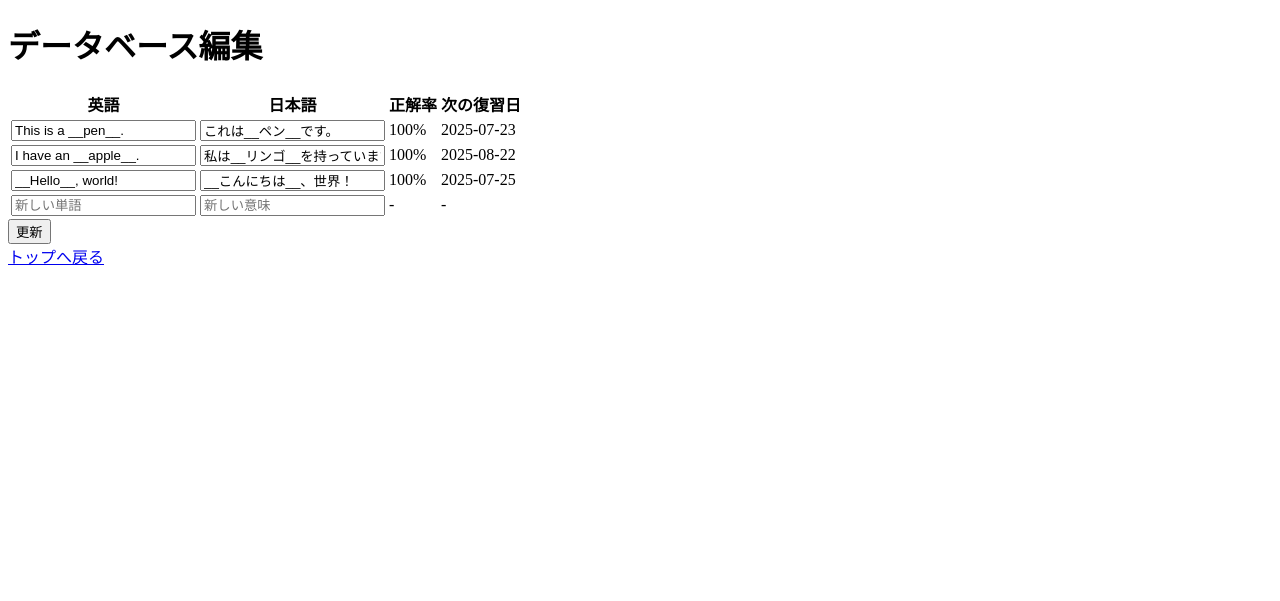
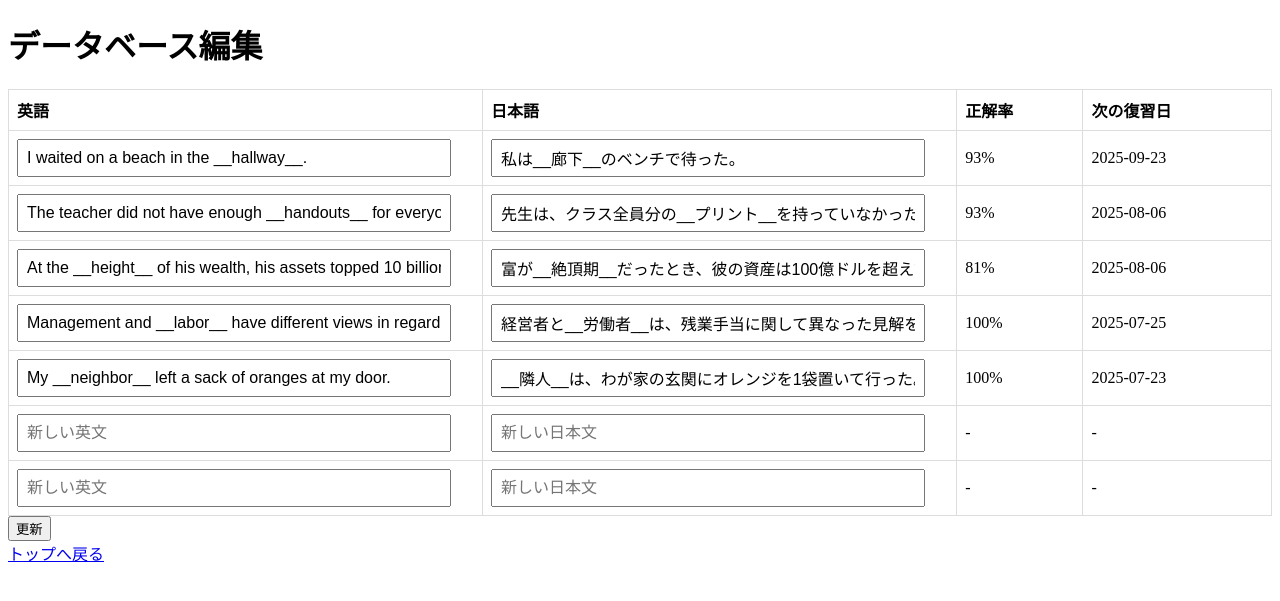
Before and after one commit to taka-ike/flashcard, a Flask app: page /edit in a window 1280 px wide. Shown: the top 601 px of the page. Run offline with Flask 3, Linux system fonts and the light colour scheme.

Commit message:
利便だよ

```diff
--- a/app.py
+++ b/app.py
@@ -1,4 +1,4 @@
-from flask import Flask, render_template, request, redirect, url_for, flash
+from flask import Flask, render_template, request, redirect, url_for, flash, session
 import csv
 import random
 import re
@@ -12,7 +12,31 @@ WORDS_CSV_FILE = 'data/words.csv'
 PROGRESS_CSV_FILE = 'data/user_progress.csv'
 SPACED_REPETITION_INTERVALS = [1, 2, 4, 8, 16, 32, 64] # 日
 
+# AIによる選択肢生成を有効にするか
+USE_AI_FOR_CHOICES = True # True にするとAI生成を試みますが、現状はダミー関数です
+
 # --- データ処理 ---
+
+def generate_ai_choices(correct_answer, all_possible_answers, num_choices=4):
+    """AIが生成したかのような不正解の選択肢をシミュレートするダミー関数"""
+    incorrect_choices = []
+    # 正解以外の選択肢をフィルタリング
+    other_answers = [ans for ans in all_possible_answers if ans != correct_answer and ans is not None]
+
+    # ここにAIによる選択肢生成ロジックをシミュレートするコードを追加
+    # 例: 似たような単語、同じ品詞の単語、ランダムな単語など
+    # 今回はシンプルに、ランダムに選択肢を選びます
+
+    if len(other_answers) > 0:
+        # 可能な限り、他の正解以外の選択肢から選ぶ
+        incorrect_choices = random.sample(other_answers, min(num_choices, len(other_answers)))
+
+    # 選択肢が足りない場合はNoneで埋めるか、空のままにする
+    while len(incorrect_choices) < num_choices:
+        incorrect_choices.append(None) # または適切なダミー値
+
+    return [choice for choice in incorrect_choices if choice is not None]
+
 
 def parse_sentence(sentence):
     match = re.search(r'__(.*?)__', sentence)
@@ -110,17 +134,7 @@ def write_meanings(meanings):
 
 # --- クイズロジック ---
 
-def get_quiz_word(all_data, mode):
-    today = datetime.now().date()
-    if mode == 'review':
-        review_words = [w for w in all_data if datetime.strptime(w['next_review_date'], '%Y-%m-%d').date() <= today]
-        return random.choice(review_words) if review_words else None
-    elif mode == 'difficult':
-        # 正解率が50%未満、または5回以上間違えている単語を抽出
-        difficult_words = [w for w in all_data if w['accuracy'] < 0.5 or w['total_incorrect'] >= 5]
-        return random.choice(difficult_words) if difficult_words else None
-    else:
-        return random.choice(all_data) if all_data else None
+
 
 # --- Flaskルート ---
 
@@ -131,26 +145,61 @@ def index():
 @app.route('/quiz')
 def quiz():
     mode = request.args.get('mode', 'random')
-    all_data = get_all_data()
-    if not all_data:
-        flash('単語が登録されていません。データベースを編集してください。')
-        return redirect(url_for('edit_db'))
+    quiz_type = request.args.get('quiz_type', 'en_to_jp')
 
-    word_data = get_quiz_word(all_data, mode)
-    if not word_data:
-        flash(f'{mode.capitalize()}モードで出題できる問題がありません。')
-        return redirect(url_for('index'))
+    if 'quiz_questions' not in session or not session['quiz_questions']:
+        all_data = get_all_data()
+        if not all_data:
+            flash('単語が登録されていません。データベースを編集してください。')
+            return redirect(url_for('edit_db'))
 
-    quiz_type = request.args.get('quiz_type', 'en_to_jp') # 新しいパラメータ
+        # フィルタリングロジックはそのまま
+        if mode == 'review':
+            today = datetime.now().date()
+            filtered_data = [w for w in all_data if datetime.strptime(w['next_review_date'], '%Y-%m-%d').date() <= today]
+        elif mode == 'difficult':
+            filtered_data = [w for w in all_data if w['accuracy'] < 0.5 or w['total_incorrect'] >= 5]
+        else: # random
+            filtered_data = all_data
+
+        if not filtered_data:
+            flash(f'{mode.capitalize()}モードで出題できる問題がありません。')
+            return redirect(url_for('index'))
+
+        session['quiz_questions'] = random.sample(filtered_data, len(filtered_data)) # シャッフルしてセッションに保存
+        session['current_question_index'] = 0
+        session['total_questions'] = len(session['quiz_questions'])
+        session['quiz_mode'] = mode # セッションにモードを保存
+        session['quiz_type'] = quiz_type # セッションにクイズタイプを保存
+        session['session_results'] = [] # 今のセッションでの結果を保存
+
+    if session['current_question_index'] >= session['total_questions']:
+        # すべての問題が終了したらサマリーページへリダイレクト
+        total_answered = len(session['session_results'])
+        correct_count = sum(1 for _, is_correct in session['session_results'] if is_correct)
+        accuracy = (correct_count / total_answered * 100) if total_answered > 0 else 0
+
+        incorrect_questions_data = [q_data for q_data, is_correct in session['session_results'] if not is_correct]
+        session['last_incorrect_questions'] = incorrect_questions_data # セッションに保存
+
+        # セッションをクリア
+        session.pop('quiz_questions', None)
+        session.pop('current_question_index', None)
+        session.pop('total_questions', None)
+        session.pop('quiz_mode', None)
+        session.pop('quiz_type', None)
+        session.pop('incorrect_questions', None) # 以前の不正解リストもクリア
+        session.pop('session_results', None)
+
+        return redirect(url_for('quiz_summary', accuracy=f'{accuracy:.2f}', incorrect_count=len(incorrect_questions_data)))
+
+    word_data = session['quiz_questions'][session['current_question_index']]
 
     # --- 問題と選択肢の準備 ---
     question = ""
     correct_answer = ""
-    choices = []
     all_answers = []
 
-    # word_dataから必要な情報を抽出
-    # parse_sentenceはget_all_dataで既に実行済みなので、word_dataから直接取得
     eng_full = word_data['english_full']
     jap_full = word_data['japanese_full']
     eng_underlined = word_data['english_underlined']
@@ -160,27 +209,37 @@ def quiz():
     eng_word = word_data['english_word']
     jap_word = word_data['japanese_word']
 
+    # all_dataを再度取得して、選択肢生成に使う
+    all_data_for_choices = get_all_data()
+
     if quiz_type == 'en_to_jp':
         question = eng_underlined
         correct_answer = jap_word
-        all_answers = [w['japanese_word'] for w in all_data if w['japanese_word'] is not None]
+        all_answers = [w['japanese_word'] for w in all_data_for_choices if w['japanese_word'] is not None]
     elif quiz_type == 'jp_to_en':
         question = jap_underlined
         correct_answer = eng_word
-        all_answers = [w['english_word'] for w in all_data if w['english_word'] is not None]
+        all_answers = [w['english_word'] for w in all_data_for_choices if w['english_word'] is not None]
     elif quiz_type == 'fill_en':
         question = eng_blank
         correct_answer = eng_word
-        all_answers = [w['english_word'] for w in all_data if w['english_word'] is not None]
+        all_answers = [w['english_word'] for w in all_data_for_choices if w['english_word'] is not None]
     elif quiz_type == 'fill_jp':
         question = jap_blank
         correct_answer = jap_word
-        all_answers = [w['japanese_word'] for w in all_data if w['japanese_word'] is not None]
+        all_answers = [w['japanese_word'] for w in all_data_for_choices if w['japanese_word'] is not None]
 
-    # 選択肢を生成
     choices = generate_choices(all_answers, correct_answer)
 
-    return render_template('quiz.html', question=question, choices=choices, mode=mode, quiz_type=quiz_type, word=word_data, correct_answer=correct_answer)
+    return render_template('quiz.html',
+                           question=question,
+                           choices=choices,
+                           mode=session['quiz_mode'],
+                           quiz_type=session['quiz_type'],
+                           word=word_data,
+                           correct_answer=correct_answer,
+                           current_question_index=session['current_question_index'] + 1, # 1から始まるように
+                           total_questions=session['total_questions'])
 
 def generate_choices(all_answers, correct_answer):
     """正解１つ、不正解４つの選択肢を生成する"""
@@ -211,40 +270,86 @@ def answer():
             target_word['correct_streak'] += 1
             interval_days = SPACED_REPETITION_INTERVALS[min(target_word['correct_streak'], len(SPACED_REPETITION_INTERVALS) - 1)]
             target_word['next_review_date'] = (datetime.now() + timedelta(days=interval_days)).strftime('%Y-%m-%d')
+            flash('正解！', 'success')
         else:
             target_word['total_incorrect'] += 1
             target_word['correct_streak'] = 0
             target_word['next_review_date'] = (datetime.now() + timedelta(days=1)).strftime('%Y-%m-%d')
+            flash(f'不正解... 正解は {correct_answer} でした。', 'error')
+            if 'incorrect_questions' not in session:
+                session['incorrect_questions'] = []
+            session['incorrect_questions'].append(target_word) # 不正解だった問題をセッションに保存
+
         write_progress_data(all_data)
 
-    return render_template('answer.html', is_correct=is_correct, question=request.form['question'], correct_answer=correct_answer, mode=mode, quiz_type=quiz_type)
+    # セッション結果を記録
+    if 'session_results' not in session:
+        session['session_results'] = []
+    session['session_results'].append((target_word, is_correct))
+
+    session['current_question_index'] += 1
+    return redirect(url_for('quiz', mode=mode, quiz_type=quiz_type))
 
 @app.route('/meaning_quiz')
 def meaning_quiz():
     mode = request.args.get('mode', 'word_to_meaning')
-    meanings = get_meanings()
-    if not meanings:
-        flash('言葉の意味が登録されていません。データベースを編集してください。')
-        return redirect(url_for('edit_meanings'))
 
-    meaning_data = random.choice(meanings)
+    if 'meaning_quiz_questions' not in session or not session['meaning_quiz_questions']:
+        meanings = get_meanings()
+        if not meanings:
+            flash('言葉の意味が登録されていません。データベースを編集してください。')
+            return redirect(url_for('edit_meanings'))
+
+        session['meaning_quiz_questions'] = random.sample(meanings, len(meanings)) # シャッフルしてセッションに保存
+        session['current_meaning_question_index'] = 0
+        session['total_meaning_questions'] = len(session['meaning_quiz_questions'])
+        session['meaning_quiz_mode'] = mode # セッションにモードを保存
+
+    if session['current_meaning_question_index'] >= session['total_meaning_questions']:
+        if 'incorrect_meaning_questions' in session and session['incorrect_meaning_questions']:
+            # 不正解だった問題を再度出題リストに追加し、シャッフル
+            session['meaning_quiz_questions'].extend(session['incorrect_meaning_questions'])
+            random.shuffle(session['meaning_quiz_questions'])
+            session['current_meaning_question_index'] = 0
+            session['total_meaning_questions'] = len(session['meaning_quiz_questions'])
+            session['incorrect_meaning_questions'] = [] # リセット
+            flash('不正解だった言葉の意味問題を再度出題します。', 'info')
+        else:
+            flash('すべての言葉の意味問題が終了しました！', 'success')
+            session.pop('meaning_quiz_questions', None)
+            session.pop('current_meaning_question_index', None)
+            session.pop('total_meaning_questions', None)
+            session.pop('meaning_quiz_mode', None)
+            session.pop('incorrect_meaning_questions', None)
+            return redirect(url_for('index'))
+
+    meaning_data = session['meaning_quiz_questions'][session['current_meaning_question_index']]
+
     question = ""
     correct_answer = ""
-    choices = []
     all_answers = []
+
+    # all_dataを再度取得して、選択肢生成に使う
+    all_meanings_for_choices = get_meanings()
 
     if mode == 'word_to_meaning':
         question = meaning_data['word']
         correct_answer = meaning_data['meaning']
-        all_answers = [m['meaning'] for m in meanings]
+        all_answers = [m['meaning'] for m in all_meanings_for_choices]
     elif mode == 'meaning_to_word':
         question = meaning_data['meaning']
         correct_answer = meaning_data['word']
-        all_answers = [m['word'] for m in meanings]
+        all_answers = [m['word'] for m in all_meanings_for_choices]
 
     choices = generate_choices(all_answers, correct_answer)
 
-    return render_template('meaning_quiz.html', question=question, choices=choices, mode=mode, correct_answer=correct_answer)
+    return render_template('meaning_quiz.html',
+                           question=question,
+                           choices=choices,
+                           mode=session['meaning_quiz_mode'],
+                           correct_answer=correct_answer,
+                           current_question_index=session['current_meaning_question_index'] + 1, # 1から始まるように
+                           total_questions=session['total_meaning_questions'])
 
 @app.route('/meaning_answer', methods=['POST'])
 def meaning_answer():
@@ -255,7 +360,60 @@ def meaning_answer():
 
     is_correct = (user_choice == correct_answer)
 
-    return render_template('meaning_answer.html', is_correct=is_correct, question=question, correct_answer=correct_answer, mode=mode)
+    if is_correct:
+        flash('正解！', 'success')
+    else:
+        flash(f'不正解... 正解は {correct_answer} でした。', 'error')
+        # 不正解だった問題をセッションに保存
+        if 'incorrect_meaning_questions' not in session:
+            session['incorrect_meaning_questions'] = []
+        # 現在の問題データを取得して保存
+        current_meaning_question = session['meaning_quiz_questions'][session['current_meaning_question_index']]
+        session['incorrect_meaning_questions'].append(current_meaning_question)
+
+    session['current_meaning_question_index'] += 1
+    return redirect(url_for('meaning_quiz', mode=mode))
+
+@app.route('/quiz_summary')
+def quiz_summary():
+    accuracy = request.args.get('accuracy', '0.00')
+    incorrect_count = request.args.get('incorrect_count', 0)
+
+    # 不正解だった問題のデータをセッションから取得
+    incorrect_questions_data = session.get('last_incorrect_questions', [])
+
+    return render_template('quiz_summary.html', accuracy=accuracy, incorrect_count=incorrect_count, incorrect_questions=incorrect_questions_data)
+
+@app.route('/start_incorrect_quiz')
+def start_incorrect_quiz():
+    # 不正解だった問題のみでクイズを再開
+    incorrect_questions = session.get('last_incorrect_questions', [])
+    if not incorrect_questions:
+        flash('不正解だった問題がありません。', 'info')
+        return redirect(url_for('index'))
+
+    session['quiz_questions'] = random.sample(incorrect_questions, len(incorrect_questions))
+    session['current_question_index'] = 0
+    session['total_questions'] = len(session['quiz_questions'])
+    session['quiz_mode'] = 'incorrect_review' # 新しいモード
+    session['quiz_type'] = 'en_to_jp' # または前回のクイズタイプを保持
+    session['session_results'] = []
+    session.pop('last_incorrect_questions', None) # 使用したのでクリア
+
+    return redirect(url_for('quiz'))
+
+@app.route('/start_all_quiz')
+def start_all_quiz():
+    # 全問題でクイズを再開
+    session.pop('quiz_questions', None)
+    session.pop('current_question_index', None)
+    session.pop('total_questions', None)
+    session.pop('quiz_mode', None)
+    session.pop('quiz_type', None)
+    session.pop('session_results', None)
+    session.pop('last_incorrect_questions', None)
+
+    return redirect(url_for('quiz', mode='random')) # デフォルトのランダムモードで開始
 
 @app.route('/edit')
 def edit_db():
@@ -282,8 +440,24 @@ def update_db():
     all_data = get_all_data()
     write_progress_data(all_data)
 
+    # クイズセッションをリセット
+    session.pop('quiz_questions', None)
+    session.pop('current_question_index', None)
+    session.pop('total_questions', None)
+    session.pop('quiz_mode', None)
+    session.pop('quiz_type', None)
+    session.pop('session_results', None)
+    session.pop('incorrect_questions', None)
+    session.pop('last_incorrect_questions', None)
+    session.pop('meaning_quiz_questions', None)
+    session.pop('current_meaning_question_index', None)
+    session.pop('total_meaning_questions', None)
+    session.pop('meaning_quiz_mode', None)
+    session.pop('incorrect_meaning_questions', None)
+
     flash('データベースが更新されました。')
-    return redirect(url_for('index'))
+    words = get_all_data()
+    return render_template('edit.html', words=words)
 
 @app.route('/edit_meanings')
 def edit_meanings():
--- a/templates/edit.html
+++ b/templates/edit.html
@@ -4,6 +4,23 @@
     <meta charset="UTF-8">
     <meta name="viewport" content="width=device-width, initial-scale=1.0">
     <title>データベース編集</title>
+    <style>
+        table {
+            width: 100%;
+            border-collapse: collapse;
+        }
+        th, td {
+            border: 1px solid #ddd;
+            padding: 8px;
+            text-align: left;
+        }
+        input[type="text"] {
+            width: 95%; /* ほぼ100%にして、パディング分を考慮 */
+            padding: 8px;
+            box-sizing: border-box; /* パディングとボーダーを幅に含める */
+            font-size: 1em;
+        }
+    </style>
 </head>
 <body>
     <h1>データベース編集</h1>
@@ -27,8 +44,14 @@
                 </tr>
                 {% endfor %}
                 <tr>
-                    <td><input type="text" name="english_full" placeholder="新しい単語"></td>
-                    <td><input type="text" name="japanese_full" placeholder="新しい意味"></td>
+                    <td><input type="text" name="english_full" placeholder="新しい英文"></td>
+                    <td><input type="text" name="japanese_full" placeholder="新しい日本文"></td>
+                    <td>-</td>
+                    <td>-</td>
+                </tr>
+                <tr>
+                    <td><input type="text" name="english_full" placeholder="新しい英文"></td>
+                    <td><input type="text" name="japanese_full" placeholder="新しい日本文"></td>
                     <td>-</td>
                     <td>-</td>
                 </tr>
```
Also changed, not shown: data/user_progress.csv (+5 -3 lines), data/words.csv (+5 -3 lines), templates/edit_meanings.html (+17 -0 lines), templates/meaning_quiz.html (+37 -0 lines), templates/quiz.html (+37 -0 lines), templates/quiz_summary.html (added, +103 -0 lines).
